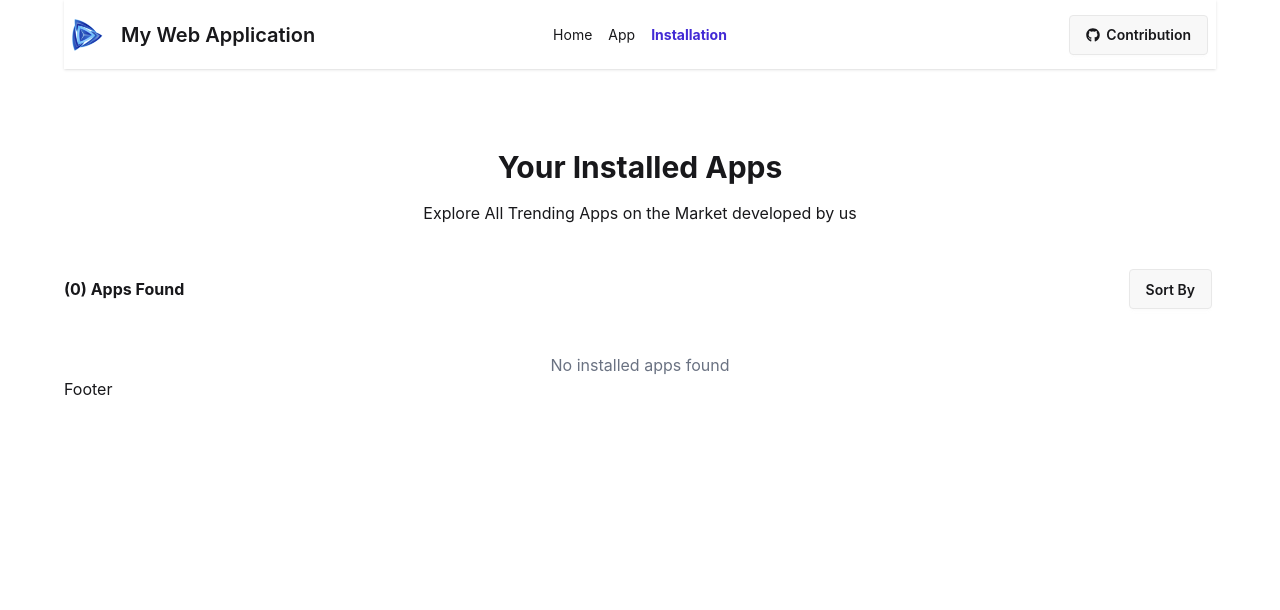
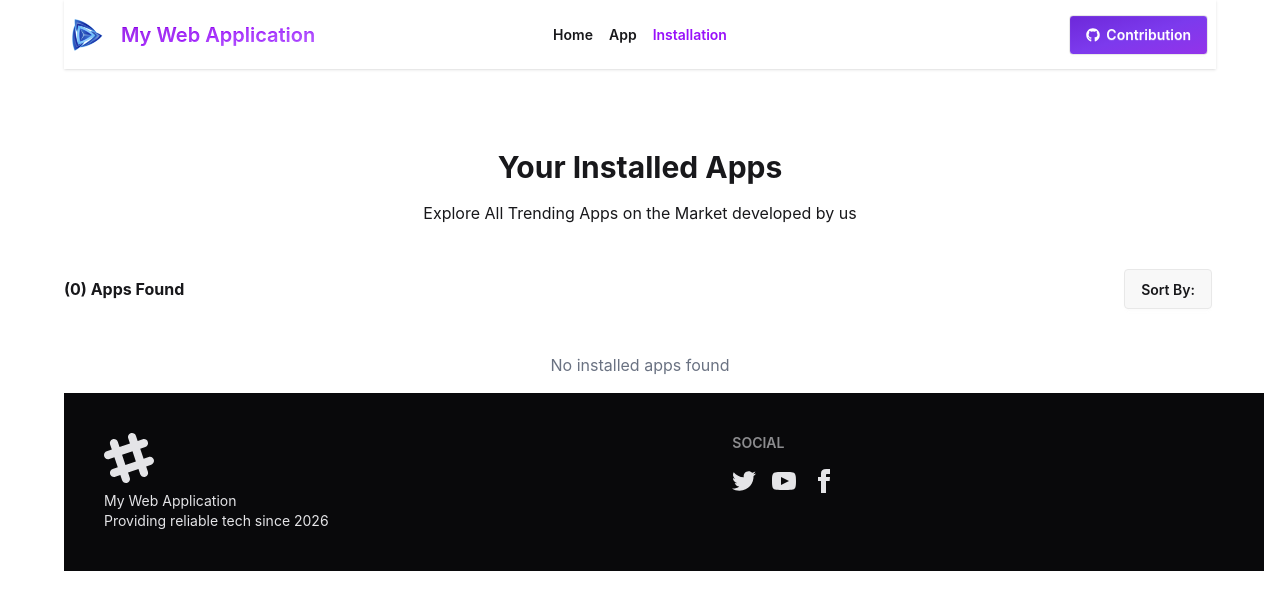
Before and after one commit to shamsuzzamanshams/my-web-app, a React (Vite) app: page /installation in a window 1280 px wide. Shown: the top 610 px of the page. Built offline with nearby package versions, Linux system fonts and the light colour scheme.

Commit message:
complete add functionality and chalanges

```diff
--- a/src/Components/Banner/Banner.jsx
+++ b/src/Components/Banner/Banner.jsx
@@ -7,7 +7,7 @@ import hero from '../../assets/hero.png'
 const Banner = () => {
 	return (
 		<div className='text-center mt-20'>
-			<h3 className='text-6xl font-bold mb-4'>We Build <br /> <span className='text-blue-700'>Productive</span> Apps</h3>
+			<h3 className='text-6xl font-bold mb-4'>We Build <br /> <span className='bg-gradient-to-br from-purple-700 via-purple-600 to-purple-500 bg-clip-text text-transparent'>Productive</span> Apps</h3>
 			<p>At HERO.IO, we craft innovative apps designed to make everyday life simpler, smarter, and more exciting.
 				<br />Our goal is to turn your ideas into digital experiences that truly make an impact.
 			</p>
@@ -31,7 +31,7 @@ const Banner = () => {
 			<div className='mx-28 mt-10'>
 				<img src={hero} alt="hero" />
 			</div>
-			<div className='border bg-blue-700'>
+			<div className='border' style={{backgroundImage: `linear-gradient(to bottom right, #6D28D9, #7C3AED, #9333EA)`}}>
 				<div className='text-2xl font-bold text-white mt-14 mb-10'>
 					<h3>Trusted by Millions, Built for You</h3>
 				</div>
--- a/src/Components/Footer/Footer.jsx
+++ b/src/Components/Footer/Footer.jsx
@@ -2,9 +2,64 @@ import React from 'react';
 
 const Footer = () => {
 	return (
-		<div>
-			<h3>Footer</h3>
-		</div>
+		<footer className="footer sm:footer-horizontal w-full lg:w-[1200px] bg-neutral text-neutral-content p-10 mt-4">
+			<aside>
+				<svg
+					width="50"
+					height="50"
+					viewBox="0 0 24 24"
+					xmlns="http://www.w3.org/2000/svg"
+					fillRule="evenodd"
+					clipRule="evenodd"
+					className="fill-current">
+					<path
+						d="M22.672 15.226l-2.432.811.841 2.515c.33 1.019-.209 2.127-1.23 2.456-1.15.325-2.148-.321-2.463-1.226l-.84-2.518-5.013 1.677.84 2.517c.391 1.203-.434 2.542-1.831 2.542-.88 0-1.601-.564-1.86-1.314l-.842-2.516-2.431.809c-1.135.328-2.145-.317-2.463-1.229-.329-1.018.211-2.127 1.231-2.456l2.432-.809-1.621-4.823-2.432.808c-1.355.384-2.558-.59-2.558-1.839 0-.817.509-1.582 1.327-1.846l2.433-.809-.842-2.515c-.33-1.02.211-2.129 1.232-2.458 1.02-.329 2.13.209 2.461 1.229l.842 2.515 5.011-1.677-.839-2.517c-.403-1.238.484-2.553 1.843-2.553.819 0 1.585.509 1.85 1.326l.841 2.517 2.431-.81c1.02-.33 2.131.211 2.461 1.229.332 1.018-.21 2.126-1.23 2.456l-2.433.809 1.622 4.823 2.433-.809c1.242-.401 2.557.484 2.557 1.838 0 .819-.51 1.583-1.328 1.847m-8.992-6.428l-5.01 1.675 1.619 4.828 5.011-1.674-1.62-4.829z"></path>
+				</svg>
+				<p>
+					My Web Application
+					<br />
+					Providing reliable tech since 2026
+				</p>
+			</aside>
+			<nav>
+				<h6 className="footer-title">Social</h6>
+				<div className="grid grid-flow-col gap-4">
+					<a>
+						<svg
+							xmlns="http://www.w3.org/2000/svg"
+							width="24"
+							height="24"
+							viewBox="0 0 24 24"
+							className="fill-current">
+							<path
+								d="M24 4.557c-.883.392-1.832.656-2.828.775 1.017-.609 1.798-1.574 2.165-2.724-.951.564-2.005.974-3.127 1.195-.897-.957-2.178-1.555-3.594-1.555-3.179 0-5.515 2.966-4.797 6.045-4.091-.205-7.719-2.165-10.148-5.144-1.29 2.213-.669 5.108 1.523 6.574-.806-.026-1.566-.247-2.229-.616-.054 2.281 1.581 4.415 3.949 4.89-.693.188-1.452.232-2.224.084.626 1.956 2.444 3.379 4.6 3.419-2.07 1.623-4.678 2.348-7.29 2.04 2.179 1.397 4.768 2.212 7.548 2.212 9.142 0 14.307-7.721 13.995-14.646.962-.695 1.797-1.562 2.457-2.549z"></path>
+						</svg>
+					</a>
+					<a>
+						<svg
+							xmlns="http://www.w3.org/2000/svg"
+							width="24"
+							height="24"
+							viewBox="0 0 24 24"
+							className="fill-current">
+							<path
+								d="M19.615 3.184c-3.604-.246-11.631-.245-15.23 0-3.897.266-4.356 2.62-4.385 8.816.029 6.185.484 8.549 4.385 8.816 3.6.245 11.626.246 15.23 0 3.897-.266 4.356-2.62 4.385-8.816-.029-6.185-.484-8.549-4.385-8.816zm-10.615 12.816v-8l8 3.993-8 4.007z"></path>
+						</svg>
+					</a>
+					<a>
+						<svg
+							xmlns="http://www.w3.org/2000/svg"
+							width="24"
+							height="24"
+							viewBox="0 0 24 24"
+							className="fill-current">
+							<path
+								d="M9 8h-3v4h3v12h5v-12h3.642l.358-4h-4v-1.667c0-.955.192-1.333 1.115-1.333h2.885v-5h-3.808c-3.596 0-5.192 1.583-5.192 4.615v3.385z"></path>
+						</svg>
+					</a>
+				</div>
+			</nav>
+		</footer>
 	);
 };
 
--- a/src/Components/Header/NavBar.jsx
+++ b/src/Components/Header/NavBar.jsx
@@ -6,7 +6,12 @@ import { FaGithub } from "react-icons/fa6";
 const NavBar = () => {
 
 	const linkClass = ({ isActive }) =>
-		isActive ? 'm-2 text-primary font-bold' : 'm-2';
+		`m-2 font-semibold ${isActive
+			? 'text-purple-600'
+			: 'bg-gradient-to-br from-purple-700 via-purple-600 to-purple-500 bg-clip-text'
+		}`;
+
+		//
 
 	const links = <>
 		<NavLink to="/" className={linkClass}>
@@ -40,7 +45,7 @@ const NavBar = () => {
 				<Link to="/">
 					<div className='flex items-center'>
 						<img className='w-8' src={logo} alt="logo" />
-						<span className="btn btn-ghost text-xl">My Web Application</span>
+						<span className="btn btn-ghost text-xl bg-gradient-to-br from-purple-700 via-purple-600 to-purple-500 bg-clip-text text-transparent">My Web Application</span>
 					</div>
 				</Link>
 			</div>
@@ -56,7 +61,8 @@ const NavBar = () => {
 					href="https://github.com/"
 					target="_blank"
 					rel="noopener noreferrer"
-					className="flex items-center gap-1.5 btn"
+					className="flex items-center gap-1.5 btn text-white"
+					style={{backgroundImage: `linear-gradient(to bottom right, #6D28D9, #7C3AED, #9333EA)`}}
 				>
 					<FaGithub />
 					Contribution
--- a/src/Pages/Installation/Installation.jsx
+++ b/src/Pages/Installation/Installation.jsx
@@ -1,11 +1,23 @@
 import React, { useEffect, useState } from 'react';
 import { useLoaderData } from 'react-router';
-import { getStoreApp } from '../../Utility/dataBase';
+import { getStoreApp, removeApp } from '../../Utility/dataBase';
 import SingleApp from '../SingleApp/SingleApp';
+import ShowInstallApp from '../ShowInstallApp/ShowInstallApp';
+ import { ToastContainer, toast } from 'react-toastify';
 
 const Installation = () => {
 	const data = useLoaderData();
 	const [installedAppList, setInstalledAppList] = useState([]);
+	const [sort, setSort] = useState('')
+
+	const handleUninstall = (id) => {
+		removeApp(id);
+
+
+		const updated = installedAppList.filter(app => app.id !== id);
+		setInstalledAppList(updated);
+		toast("Remove From Installed List");
+	};
 
 	useEffect(() => {
 		const storedAppIds = getStoreApp();
@@ -14,6 +26,18 @@ const Installation = () => {
 		const installedApps = data.filter(app => convertedIds.includes(app.id));
 		setInstalledAppList(installedApps);
 	}, [data]);
+
+	const handleSort = (type) => {
+		setSort(type);
+		if (type === "low-high") {
+			const sortbylowtohigh = [...installedAppList].sort((a, b) => a.downloads - b.downloads);
+			setInstalledAppList(sortbylowtohigh);
+		}
+		if (type === "high-low") {
+			const sortbyhightolow = [...installedAppList].sort((a, b) => b.downloads - a.downloads);
+			setInstalledAppList(sortbyhightolow);
+		}
+	}
 
 	return (
 		<div>
@@ -25,10 +49,10 @@ const Installation = () => {
 			<div className='flex justify-between items-center mt-10'>
 				<h3 className='font-bold'>({installedAppList.length}) Apps Found</h3>
 				<details className="dropdown">
-					<summary className="btn m-1">Sort By</summary>
+					<summary className="btn m-1">Sort By: {sort ? sort : ""}</summary>
 					<ul className="menu dropdown-content bg-base-100 rounded-box z-1 w-52 p-2 shadow-sm">
-						<li><a >Low-High</a></li>
-						<li><a >High-Low</a></li>
+						<li><a onClick={() => handleSort("low-high")}>Low-High</a></li>
+						<li><a onClick={() => handleSort("high-low")}>High-Low</a></li>
 					</ul>
 				</details>
 			</div>
@@ -36,12 +60,13 @@ const Installation = () => {
 			{installedAppList.length === 0 ? (
 				<p className='text-center mt-10 text-gray-500'>No installed apps found</p>
 			) : (
-				<div className='grid grid-cols-1 md:grid-cols-2 lg:grid-cols-4 gap-6 mt-10'>
+				<div className='mt-10'>
 					{installedAppList.map(singleapp => (
-						<SingleApp key={singleapp.id} singleapp={singleapp} />
+						<ShowInstallApp key={singleapp.id} singleapp={singleapp} onUninstall={handleUninstall}></ShowInstallApp>
 					))}
 				</div>
 			)}
+			<ToastContainer></ToastContainer>
 		</div>
 	);
 };
--- /dev/null
+++ b/src/Pages/ShowInstallApp/ShowInstallApp.jsx
@@ -0,0 +1,31 @@
+import React from 'react';
+import ri from '../../assets/icon-ratings.png'
+import di from '../../assets/icon-downloads.png'
+const ShowInstallApp = ({ singleapp, onUninstall }) => {
+
+	const {id, image, title, description, ratingAvg, downloads, size } = singleapp
+	return (
+		<div className='flex justify-between items-center'>
+			<div className='flex items-center mb-8'>
+				<img className='w-[80px] h-[80px] mx-8 ' src={image} alt="" />
+				<div className=''>
+					<h3>{title}: <span>{description}</span></h3>
+					<div className='flex items-center'>
+						<div className='flex items-center mx-2'><img className='w-4 h-4 m-2' src={di} alt="" /><span className='bg-gradient-to-br from-green-500 via-green-600 to-green-700 bg-clip-text text-transparent'>{downloads}</span></div>
+						<div className='flex items-center mx-2'><img className='w-4 h-4 m-2' src={ri} alt="" /><span className='text-orange-400'>{ratingAvg}</span></div>
+
+						<p>{size}MB</p>
+					</div>
+				</div>
+			</div>
+			<div>
+				<button
+				onClick={() => onUninstall(id)}
+				style={{backgroundImage: `linear-gradient(to bottom right, #22C55E, #16A34A, #047857)`}}
+				className='btn'>UnInstall</button>
+			</div>
+		</div>
+	);
+};
+
+export default ShowInstallApp;
--- a/src/Pages/SingleApp/SingleApp.jsx
+++ b/src/Pages/SingleApp/SingleApp.jsx
@@ -10,7 +10,7 @@ const SingleApp = ({ singleapp }) => {
 
 	return (
 		<Link className='mt-auto' to={`/appDetails/${id}`}>
-			<div className="card bg-base-100 w-full lg:w-[290px] shadow-sm">
+			<div className="card bg-base-100 w-full lg:w-[290px] h-[350px] shadow-sm">
 				<figure className=''>
 					<img
 						className='h-[166px]'
@@ -23,8 +23,8 @@ const SingleApp = ({ singleapp }) => {
 						<p>{description}</p>
 					</div>
 					<div className="card-actions justify-between mt-auto">
-						<div className="badge badge-outline"><img className='w-4' src={di} alt="" /> {downloads}</div>
-						<div className="badge badge-outline"> <img className='w-4' src={ri} alt="rating" />{ratingAvg}</div>
+						<div className="badge badge-outline bg-amber-50"><img className='w-4' src={di} alt="" /> <span className='bg-gradient-to-br from-green-500 via-green-600 to-green-700 bg-clip-text text-transparent'>{downloads}</span></div>
+						<div className="badge badge-outline bg-amber-50"> <img className='w-4' src={ri} alt="rating" /><span className='text-orange-400'>{ratingAvg}</span></div>
 					</div>
 				</div>
 			</div>
--- a/src/Pages/allApps/AllApps.jsx
+++ b/src/Pages/allApps/AllApps.jsx
@@ -8,7 +8,7 @@ const AllApps = ({ data }) => {
 				<h3 className='text-3xl font-bold mt-20 mb-4'>Trending Apps</h3>
 				<p>Explore All Trending Apps on the Market developed by us</p>
 			</div>
-			<Suspense>
+			<Suspense fallback={<span>loading..........</span>}>
 				<div className='grid grid-cols-1 md:grid-cols-2 lg:grid-cols-4 gap-x-8 gap-y-6 mt-10'>
 					{
 						data.slice(0,8).map((singleapp) => <SingleApp key={singleapp.id} singleapp={singleapp}></SingleApp>)
--- a/src/Utility/dataBase.js
+++ b/src/Utility/dataBase.js
@@ -24,4 +24,12 @@ const addToStoreDb = (id) => {
 	}
 }
 
-export { addToStoreDb, getStoreApp }
+const removeApp = (id) => {
+	const storedApps = getStoreApp();
+
+	const updatedApps = storedApps.filter(appId => Number(appId) !== Number(id));
+
+	localStorage.setItem("appList", JSON.stringify(updatedApps));
+};
+
+export { addToStoreDb, getStoreApp, removeApp }
```
Also changed, not shown: src/Pages/AppDetails/AppDetails.jsx (+27 -4 lines).
